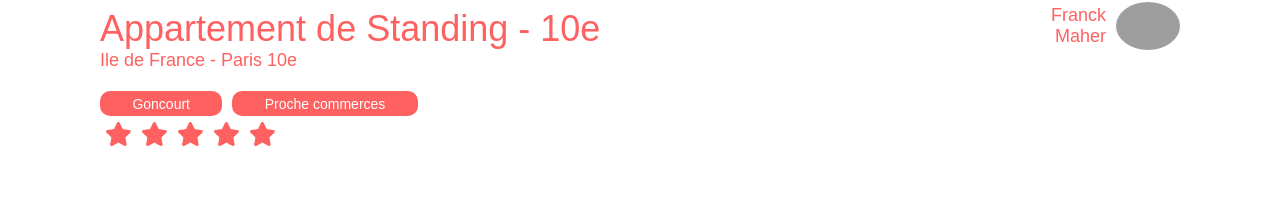
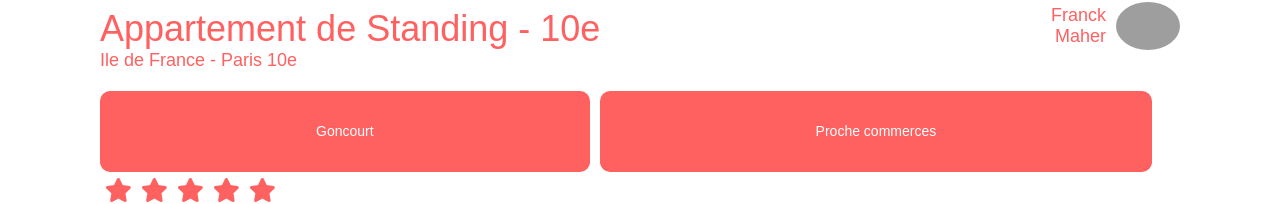
Before and after one commit to Fiona0710/Kasa, a React (Create React App) app: page /lodging/0979876d in a window 1280 px wide. Shown: the part 599-803 px from the top of the page. Built offline with nearby package versions, Linux system fonts and the light colour scheme; grey boxes are pictures that could not be loaded.

Commit message:
Changes to tags and scss

```diff
--- a/src/components/Tag/Tag.jsx
+++ b/src/components/Tag/Tag.jsx
@@ -2,12 +2,12 @@ import './Tag.scss'
 
 export default function Tag ({tags}){
     return (
-    <div className="tags">
+    <ul className="tags">
       {tags.map((tag, index) => (
-        <button key={index} className="tags_name">
+        <li key={index} className="tags_name">
           {tag}
-        </button>
+        </li>
       ))}
-    </div>
+    </ul>
     )
 };
--- a/src/components/Tag/Tag.scss
+++ b/src/components/Tag/Tag.scss
@@ -2,18 +2,18 @@
 @import '../../styles/mixins';
 
 .tags{
-    @include flex-direction;
+    @include flex-direction($align-i:center);
     padding-top: 20px;
     gap: 10px;
     &_name{
         color: $white;
         background: $secondary;
         border-radius: 10px;
-        height: 25px;
         border: none;
         font-size: 14px;
         font-weight: 500;
-        padding-left: 3%;
-        padding-right: 3%;
+        padding: 3% 20% 3% 20%;
+        white-space: nowrap;
+        list-style-type: none;
     }
 }
```
